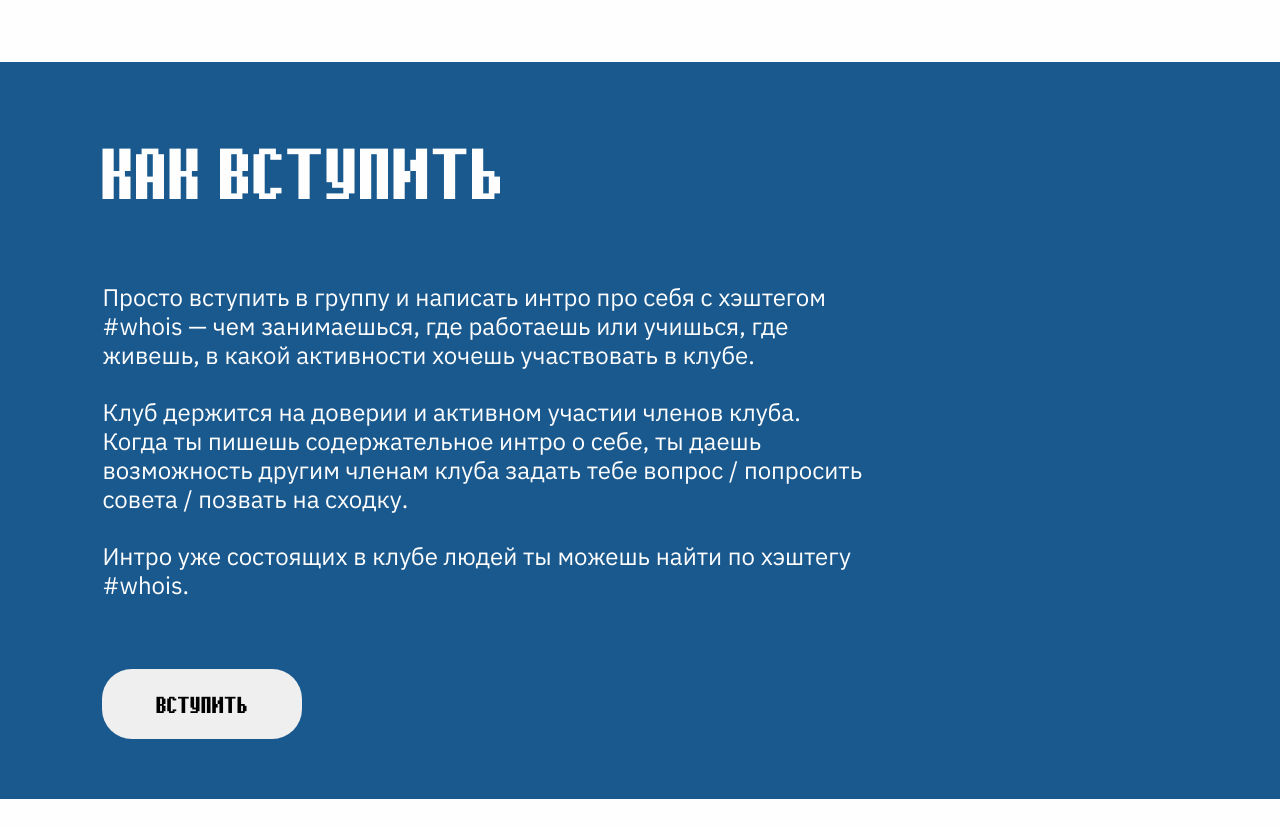
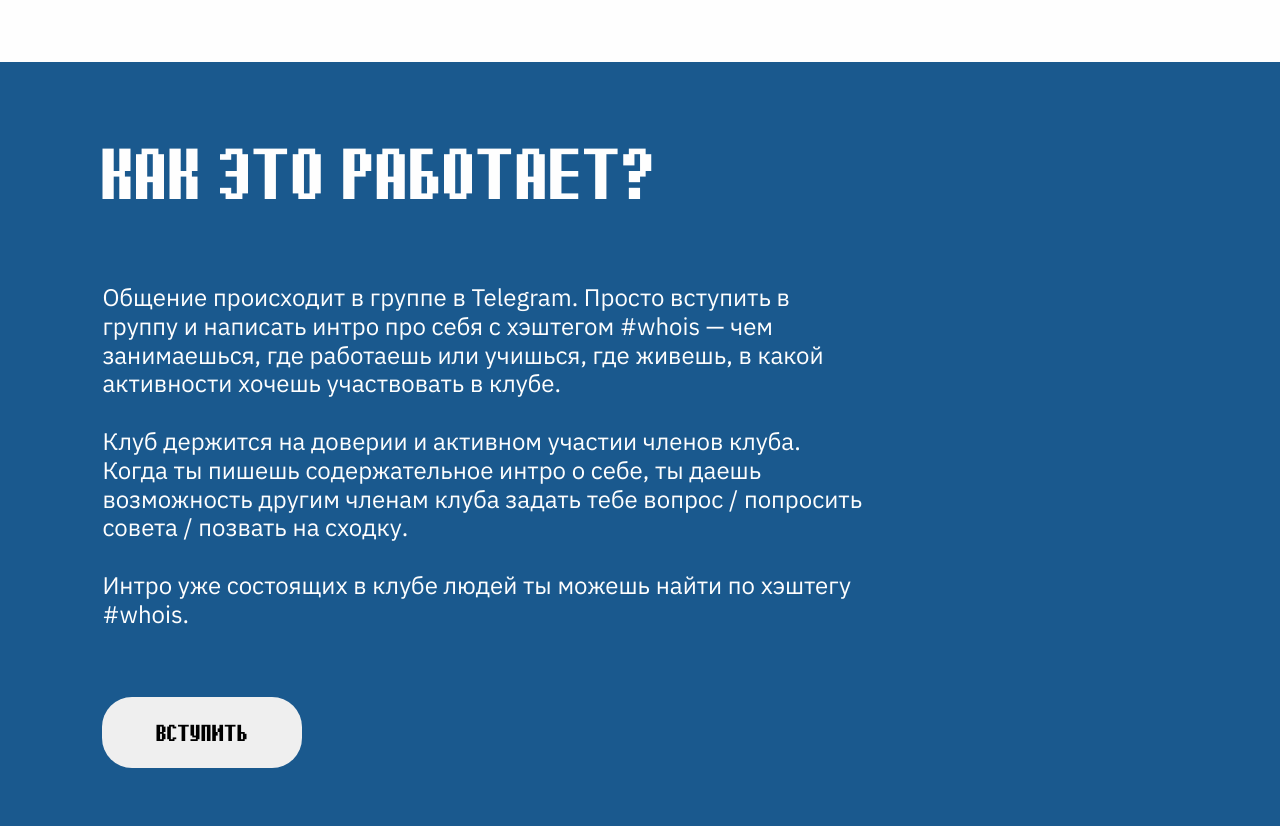
Before and after one commit to LenaAn/nelenkin-frontend, a React (Vite) app: page / in a window 1280 px wide. Shown: the part 680-1506 px from the top of the page. Built offline with nearby package versions, Linux system fonts and the light colour scheme.

Commit message:
rewrite how this work section

```diff
--- a/src/components/Page.jsx
+++ b/src/components/Page.jsx
@@ -1,13 +1,13 @@
 import './Page.css'
 import AboutSection from "./sections/AboutSection.jsx";
-import HowToJoinSection from "./sections/HowToJoinSection.jsx";
+import HowThisWorksSection from "./sections/HowThisWorksSection.jsx";
 import CalendarSection from "./sections/CalendarSection.jsx";
 
 function Page() {
     return (
         <main className="page-main">
             <AboutSection/>
-            <HowToJoinSection/>
+            <HowThisWorksSection/>
             <CalendarSection/>
         </main>
     )
--- a/src/components/sections/HowToJoinSection.jsx
+++ b/src/components/sections/HowThisWorksSection.jsx
@@ -1,12 +1,14 @@
 import './Section.css'
 
-function HowToJoinSection() {
+function HowThisWorksSection() {
     return (
         <section className="section section-join">
             <div className="container section-inner">
                 <div className="section-text-block">
-                    <h2 className="section-title section-title--light">Как вступить</h2>
+                    <h2 className="section-title section-title--light">Как это работает?</h2>
                     <p className="section-description">
+                        Общение происходит в группе в Telegram.
+
                         Просто вступить в группу и написать интро про себя с хэштегом
                         #whois — чем занимаешься, где работаешь или учишься, где живешь,
                         в какой активности хочешь участвовать в клубе.
@@ -34,4 +36,4 @@ function HowToJoinSection() {
     )
 }
 
-export default HowToJoinSection
+export default HowThisWorksSection
```
